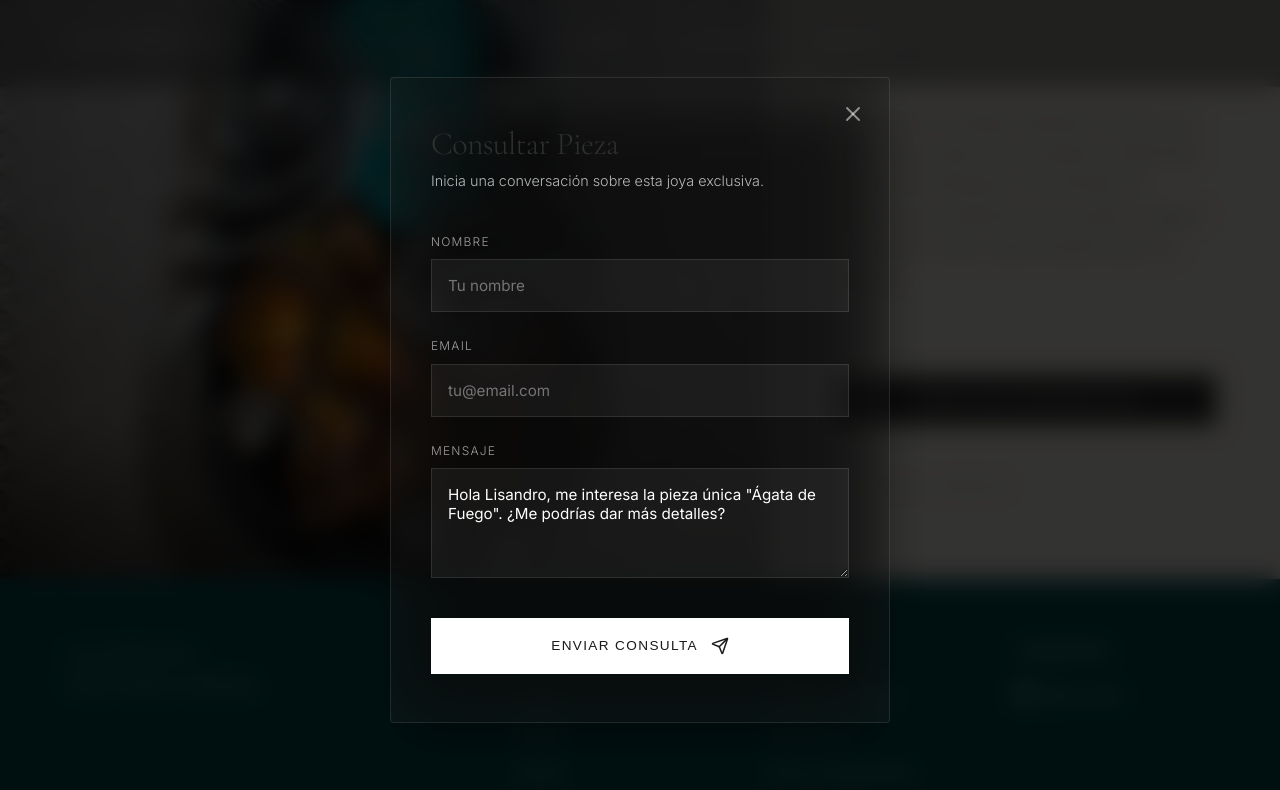
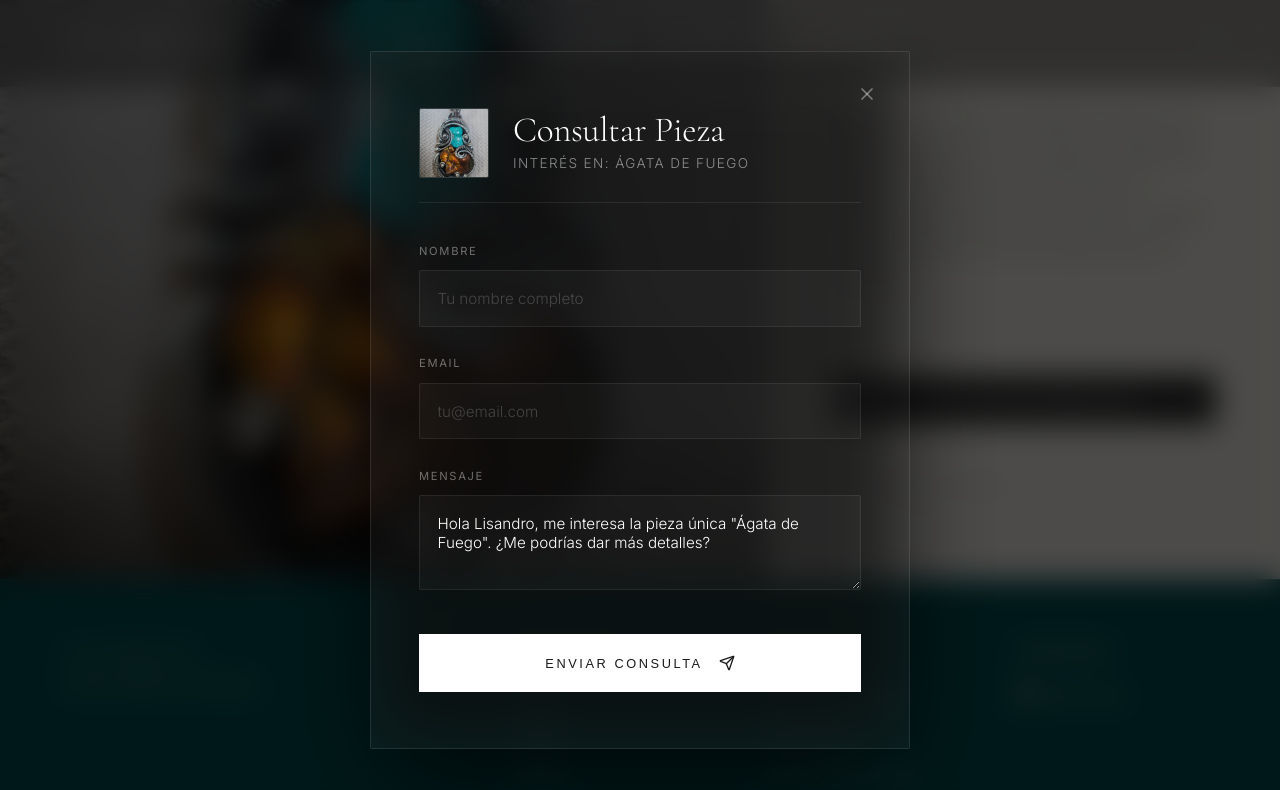
Before and after one commit to Lapantufla/locowrapsapp, a React (Vite) app in the folder locowraps-react/: page /locowrapsapp/producto/agata-de-fuego in a window 1280 px wide. Both pictures are taken after a click on the button "CONSULTAR DISPONIBILIDAD". Shown: the part 1003-1793 px from the top of the page. Built offline with nearby package versions, Linux system fonts and the light colour scheme.

Commit message:
Fix: improve contact form contrast and typography

```diff
--- a/locowraps-react/src/components/common/ContactForm.css
+++ b/locowraps-react/src/components/common/ContactForm.css
@@ -4,8 +4,9 @@
   left: 0;
   width: 100%;
   height: 100%;
-  background: rgba(0, 0, 0, 0.8);
-  backdrop-filter: blur(12px);
+  background: rgba(0, 0, 0, 0.7);
+  backdrop-filter: blur(15px);
+  -webkit-backdrop-filter: blur(15px);
   z-index: 1000;
   display: flex;
   align-items: center;
@@ -13,17 +14,18 @@
 }
 
 .form-container {
-  position: relative; /* Cambiado de fixed para que el flex del padre lo centre */
+  position: relative;
   width: 90%;
-  max-width: 500px;
-  background: rgba(255, 255, 255, 0.03);
+  max-width: 540px;
+  background: rgba(255, 252, 245, 0.04);
   border: 1px solid rgba(255, 255, 255, 0.1);
   backdrop-filter: blur(40px);
-  padding: 3rem 2.5rem;
+  -webkit-backdrop-filter: blur(40px);
+  padding: 3.5rem 3rem;
   z-index: 1001;
   color: #ffffff;
-  border-radius: 4px;
-  box-shadow: 0 25px 50px -12px rgba(0, 0, 0, 0.5);
+  border-radius: 2px;
+  box-shadow: 0 40px 100px -20px rgba(0, 0, 0, 0.8);
 }
 
 .close-btn {
@@ -32,63 +34,106 @@
   right: 1.5rem;
   background: none;
   border: none;
-  color: rgba(255, 255, 255, 0.5);
+  color: rgba(255, 255, 255, 0.4);
   cursor: pointer;
-  transition: color 0.3s ease;
+  transition: all 0.3s ease;
+  display: flex;
+  align-items: center;
+  justify-content: center;
+  padding: 0.5rem;
 }
 
 .close-btn:hover {
   color: #ffffff;
+  transform: rotate(90deg);
+}
+
+/* --- HEADER CONTEXT --- */
+.product-context {
+  display: flex;
+  align-items: center;
+  gap: 1.5rem;
+  margin-bottom: 2.5rem;
+  padding-bottom: 1.5rem;
+  border-bottom: 1px solid rgba(255, 255, 255, 0.08);
+}
+
+.product-thumb {
+  width: 70px;
+  height: 70px;
+  border-radius: 2px;
+  overflow: hidden;
+  border: 1px solid rgba(255, 255, 255, 0.15);
+  flex-shrink: 0;
+}
+
+.product-thumb img {
+  width: 100%;
+  height: 100%;
+  object-fit: cover;
+  opacity: 0.9;
 }
 
 .form-title {
-  font-size: 2rem;
+  font-family: var(--font-heading);
+  font-size: 2.2rem;
   font-weight: 300;
-  margin-bottom: 0.5rem;
-  letter-spacing: -0.02em;
+  margin-bottom: 0.2rem;
+  letter-spacing: -0.01em;
+  color: #ffffff; /* Aseguramos que sea blanco */
 }
 
 .form-subtitle {
-  font-size: 0.9rem;
-  opacity: 0.7;
-  margin-bottom: 2.5rem;
+  font-size: 0.85rem;
+  text-transform: uppercase;
+  letter-spacing: 0.1em;
+  opacity: 0.5;
   font-weight: 300;
 }
 
+/* --- FORM --- */
 .inquiry-form {
   display: flex;
   flex-direction: column;
-  gap: 1.5rem;
+  gap: 1.8rem;
 }
 
 .form-group {
   display: flex;
   flex-direction: column;
-  gap: 0.5rem;
+  gap: 0.6rem;
 }
 
 .form-group label {
-  font-size: 0.75rem;
+  font-size: 0.7rem;
   text-transform: uppercase;
-  letter-spacing: 0.1em;
-  opacity: 0.6;
+  letter-spacing: 0.15em;
+  opacity: 0.4;
+  font-weight: 400;
 }
 
 .form-group input,
 .form-group textarea {
-  background: rgba(255, 255, 255, 0.05);
-  border: 1px solid rgba(255, 255, 255, 0.1);
-  padding: 1rem;
+  background: rgba(255, 255, 255, 0.03);
+  border: 1px solid rgba(255, 255, 255, 0.08);
+  border-radius: 2px;
+  padding: 1.1rem;
   color: #ffffff;
   font-family: inherit;
   font-size: 0.95rem;
-  transition: border-color 0.3s ease;
+  transition: all 0.4s cubic-bezier(0.22, 1, 0.36, 1);
+  font-weight: 300;
+}
+
+.form-group input::placeholder {
+  color: rgba(255, 255, 255, 0.2);
 }
 
 .form-group input:focus,
 .form-group textarea:focus {
   outline: none;
-  border-color: rgba(255, 255, 255, 0.3);
+  background: rgba(255, 255, 255, 0.06);
+  border-color: rgba(255, 255, 255, 0.25);
 }
 
 .submit-btn {
@@ -96,51 +141,71 @@
   background-color: #ffffff;
   color: #1a1a1a;
   border: none;
-  padding: 1.2rem;
-  font-size: 0.85rem;
+  padding: 1.3rem;
+  font-size: 0.8rem;
   text-transform: uppercase;
-  letter-spacing: 0.1em;
+  letter-spacing: 0.2em;
   display: flex;
   align-items: center;
   justify-content: center;
-  gap: 0.8rem;
+  gap: 1rem;
   cursor: pointer;
-  transition: all 0.3s ease;
+  transition: all 0.4s cubic-bezier(0.22, 1, 0.36, 1);
+  font-weight: 500;
 }
 
 .submit-btn:hover {
   background-color: var(--color-accent);
   color: #ffffff;
+  letter-spacing: 0.25em;
 }
 
+/* --- SUCCESS --- */
 .success-message {
   text-align: center;
-  padding: 2rem 0;
+  padding: 3rem 0;
 }
 
 .success-icon {
   color: var(--color-accent);
-  margin-bottom: 1.5rem;
+  margin-bottom: 2rem;
+  display: flex;
+  justify-content: center;
 }
 
-.success-message h3 {
-  font-size: 1.8rem;
+.success-title {
+  font-family: var(--font-heading);
+  font-size: 2.4rem;
   font-weight: 300;
-  margin-bottom: 1rem;
+  margin-bottom: 1.2rem;
+  color: #ffffff;
 }
 
 .success-message p {
-  font-size: 1rem;
-  opacity: 0.7;
-  line-height: 1.6;
+  font-size: 1.1rem;
+  opacity: 0.6;
+  line-height: 1.7;
+  font-weight: 300;
+  max-width: 380px;
+  margin: 0 auto;
 }
 
-@media (max-width: 480px) {
+@media (max-width: 640px) {
   .form-container {
-    padding: 2.5rem 1.5rem;
+    padding: 3rem 2rem;
+    width: 95%;
   }
 
   .form-title {
-    font-size: 1.6rem;
+    font-size: 1.8rem;
+  }
+
+  .product-context {
+    gap: 1rem;
+  }
+
+  .product-thumb {
+    width: 60px;
+    height: 60px;
   }
 }
--- a/locowraps-react/src/components/common/ContactForm.jsx
+++ b/locowraps-react/src/components/common/ContactForm.jsx
@@ -3,7 +3,7 @@ import { motion, AnimatePresence } from 'framer-motion';
 import { X, Send, Check } from 'lucide-react';
 import './ContactForm.css';
 
-export const ContactForm = ({ isOpen, onClose, productName }) => {
+export const ContactForm = ({ isOpen, onClose, productName, productImage }) => {
   const [isSent, setIsSent] = useState(false);
   const [formData, setFormData] = useState({
     name: '',
@@ -29,11 +29,41 @@ export const ContactForm = ({ isOpen, onClose, productName }) => {
     setTimeout(() => {
       onClose();
       setIsSent(false);
-    }, 3000);
+    }, 3500);
   };
 
   const handleChange = (e) => {
     setFormData({ ...formData, [e.target.name]: e.target.value });
+  };
+
+  const containerVariants = {
+    hidden: { opacity: 0, scale: 0.95, y: 30 },
+    visible: {
+      opacity: 1,
+      scale: 1,
+      y: 0,
+      transition: {
+        duration: 0.6,
+        ease: [0.22, 1, 0.36, 1],
+        staggerChildren: 0.1,
+        delayChildren: 0.2
+      }
+    },
+    exit: {
+      opacity: 0,
+      scale: 0.95,
+      y: 20,
+      transition: { duration: 0.4 }
+    }
+  };
+
+  const itemVariants = {
+    hidden: { opacity: 0, y: 15 },
+    visible: {
+      opacity: 1,
+      y: 0,
+      transition: { duration: 0.5, ease: "easeOut" }
+    }
   };
 
   return (
@@ -48,23 +78,34 @@ export const ContactForm = ({ isOpen, onClose, productName }) => {
         >
           <motion.div
             className="form-container"
-            initial={{ opacity: 0, scale: 0.9, y: 20 }}
-            animate={{ opacity: 1, scale: 1, y: 0 }}
-            exit={{ opacity: 0, scale: 0.9, y: 20 }}
-            transition={{ type: "spring", damping: 25, stiffness: 300 }}
-            onClick={(e) => e.stopPropagation()} // Evita que el click en el form cierre el modal
+            variants={containerVariants}
+            initial="hidden"
+            animate="visible"
+            exit="exit"
+            onClick={(e) => e.stopPropagation()}
           >
-            <button className="close-btn" onClick={onClose}>
-              <X size={24} />
+            <button className="close-btn" onClick={onClose} aria-label="Cerrar">
+              <X size={20} />
             </button>
 
             {!isSent ? (
               <div className="form-content">
-                <h2 className="form-title">Consultar Pieza</h2>
-                <p className="form-subtitle">Inicia una conversación sobre esta joya exclusiva.</p>
+                <motion.div className="form-header" variants={itemVariants}>
+                  <div className="product-context">
+                    {productImage && (
+                      <div className="product-thumb">
+                        <img src={productImage} alt={productName} />
+                      </div>
+                    )}
+                    <div className="header-text">
+                      <h2 className="form-title">Consultar Pieza</h2>
+                      <p className="form-subtitle">Interés en: {productName}</p>
+                    </div>
+                  </div>
+                </motion.div>
 
                 <form onSubmit={handleSubmit} className="inquiry-form">
-                  <div className="form-group">
+                  <motion.div className="form-group" variants={itemVariants}>
                     <label htmlFor="name">Nombre</label>
                     <input
                       type="text"
@@ -73,10 +114,10 @@ export const ContactForm = ({ isOpen, onClose, productName }) => {
                       required
                       value={formData.name}
                       onChange={handleChange}
-                      placeholder="Tu nombre"
+                      placeholder="Tu nombre completo"
                     />
-                  </div>
-                  <div className="form-group">
+                  </motion.div>
+                  <motion.div className="form-group" variants={itemVariants}>
                     <label htmlFor="email">Email</label>
                     <input
                       type="email"
@@ -87,36 +128,50 @@ export const ContactForm = ({ isOpen, onClose, productName }) => {
                       onChange={handleChange}
                       placeholder="tu@email.com"
                     />
-                  </div>
-                  <div className="form-group">
+                  </motion.div>
+                  <motion.div className="form-group" variants={itemVariants}>
                     <label htmlFor="message">Mensaje</label>
                     <textarea
                       id="message"
                       name="message"
-                      rows="4"
+                      rows="3"
                       required
                       value={formData.message}
                       onChange={handleChange}
                     ></textarea>
-                  </div>
+                  </motion.div>
 
-                  <button type="submit" className="submit-btn" id="submit-inquiry">
+                  <motion.button
+                    type="submit"
+                    className="submit-btn"
+                    id="submit-inquiry"
+                    variants={itemVariants}
+                    whileHover={{ scale: 1.02 }}
+                    whileTap={{ scale: 0.98 }}
+                  >
                     <span>Enviar Consulta</span>
-                    <Send size={18} />
-                  </button>
+                    <Send size={16} />
+                  </motion.button>
                 </form>
               </div>
             ) : (
               <motion.div
                 className="success-message"
-                initial={{ opacity: 0, y: 10 }}
-                animate={{ opacity: 1, y: 0 }}
+                initial={{ opacity: 0, scale: 0.9 }}
+                animate={{ opacity: 1, scale: 1 }}
+                transition={{ duration: 0.5, ease: [0.22, 1, 0.36, 1] }}
               >
                 <div className="success-icon">
-                  <Check size={48} />
+                  <motion.div
+                    initial={{ scale: 0 }}
+                    animate={{ scale: 1 }}
+                    transition={{ type: "spring", damping: 12, stiffness: 200, delay: 0.2 }}
+                  >
+                    <Check size={64} />
+                  </motion.div>
                 </div>
-                <h3>Mensaje Enviado</h3>
-                <p>Lisandro recibirá tu consulta en breve y se pondrá en contacto contigo.</p>
+                <h3 className="success-title">Mensaje Enviado</h3>
+                <p>Lisandro recibirá tu consulta en breve. Te contactaremos pronto para conversar sobre esta pieza única.</p>
               </motion.div>
             )}
           </motion.div>
--- a/locowraps-react/src/components/sections/ProductDetail.jsx
+++ b/locowraps-react/src/components/sections/ProductDetail.jsx
@@ -126,6 +126,7 @@ export const ProductDetail = () => {
         isOpen={isFormOpen}
         onClose={() => setIsFormOpen(false)}
         productName={product.name}
+        productImage={`${import.meta.env.BASE_URL}${product.image}`}
       />
     </div>
   );
```
